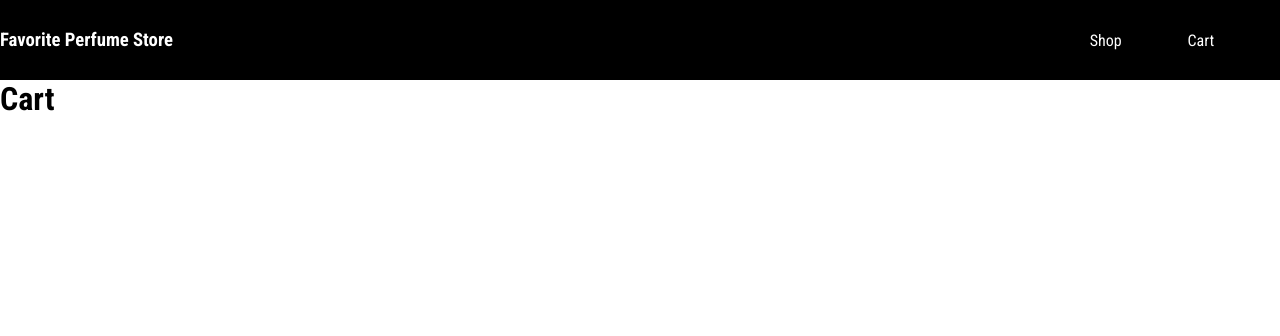
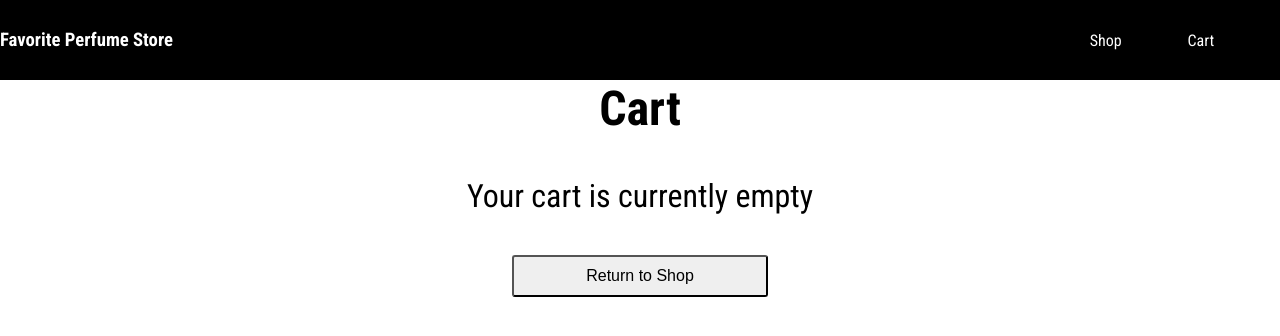
Before and after one commit to raych2/shopping-cart, a React (Create React App) app: page /cart in a window 1280 px wide. Shown: the top 336 px of the page. Built offline with nearby package versions, Linux system fonts and the light colour scheme.

Commit message:
Add display of cartItems or empty cart message to Cart

```diff
--- a/src/components/Cart.js
+++ b/src/components/Cart.js
@@ -1,11 +1,86 @@
 import React from "react";
+import styled from "styled-components";
+import { Link } from "react-router-dom";
+import Header from "../shared/Header";
+import StyledButton from "../shared/StyledButton";
 
-const Cart = () => {
-  return (
-     <div className="Cart">
-         <h1>Cart</h1>
-     </div>
-  )
-}
+const CartCollection = styled.div`
+  display: grid;
+  grid-template-columns: 75vw 25vw;
+`;
+const ItemCollection = styled.div`
+  display: grid;
+  grid-template-row: repeat(1, 1fr);
+  row-gap: 20px;
+`;
+const TotalContainer = styled.div`
+  display: flex;
+  flex-direction: column;
+  align-items: center;
+`;
+const ItemContainer = styled.div`
+  display: grid;
+  grid-template-columns: repeat(4, 1fr);
+  column-gap: 4px;
+  margin-left: 20px;
+`;
+const StyledImage = styled.img`
+  height: 250px;
+  width: auto;
+  border: 5px solid gray;
+`;
+const InfoContainer = styled.div`
+  display: flex;
+  flex-direction: column;
+`;
+const EmptyCart = styled.div`
+  display: flex;
+  flex-direction: column;
+  align-items: center;
+`;
+const EmptyMessage = styled.div`
+  font-size: 2em;
+  margin-bottom: 40px;
+  text-align: center;
+`;
+
+const Cart = (props) => {
+  const cartItems = props.cartItems;
+
+  return cartItems.length !== 0 ? (
+    <>
+      <Header>Cart</Header>
+      <CartCollection>
+        <ItemCollection>
+          {cartItems.map((item, index) => {
+            return (
+              <ItemContainer key={index}>
+                <StyledImage
+                  src={item.image}
+                  alt={`${item.brand} ${item.name}`}
+                ></StyledImage>
+                <InfoContainer>
+                  <div>{item.brand}</div>
+                  <div>{item.name}</div>
+                </InfoContainer>
+                <div>${item.price}</div>
+                <div>{item.quantity}</div>
+              </ItemContainer>
+            );
+          })}
+        </ItemCollection>
+        <TotalContainer>$$$</TotalContainer>
+      </CartCollection>
+    </>
+  ) : (
+    <EmptyCart>
+      <Header>Cart</Header>
+      <EmptyMessage>Your cart is currently empty</EmptyMessage>
+      <Link to="/shop">
+        <StyledButton>Return to Shop</StyledButton>
+      </Link>
+    </EmptyCart>
+  );
+};
 
 export default Cart;
```
